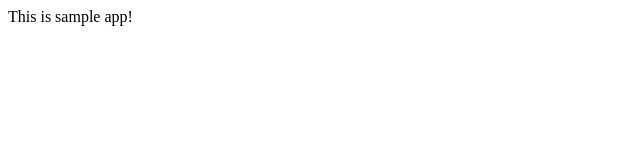
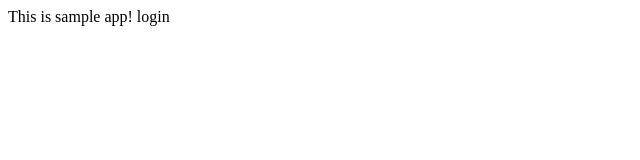
Before and after one commit to jemsay07/myappsample, a plain HTML site: page index.html in a window 1280 px wide. Shown: the full height of the page, 0-640 px from the left. Drawn offline with Linux system fonts and the light colour scheme.

Commit message:
login form

```diff
--- /dev/null
+++ b/dr2/app2.js
@@ -0,0 +1 @@
+console.log('app2.js');
--- a/index.html
+++ b/index.html
@@ -5,5 +5,6 @@
 </head>
 <body>
 	This is sample app!
+	login
 </body>
 </html>
```
Also changed, not shown: login.html (added, +1 -0 lines), log.txt (added).
